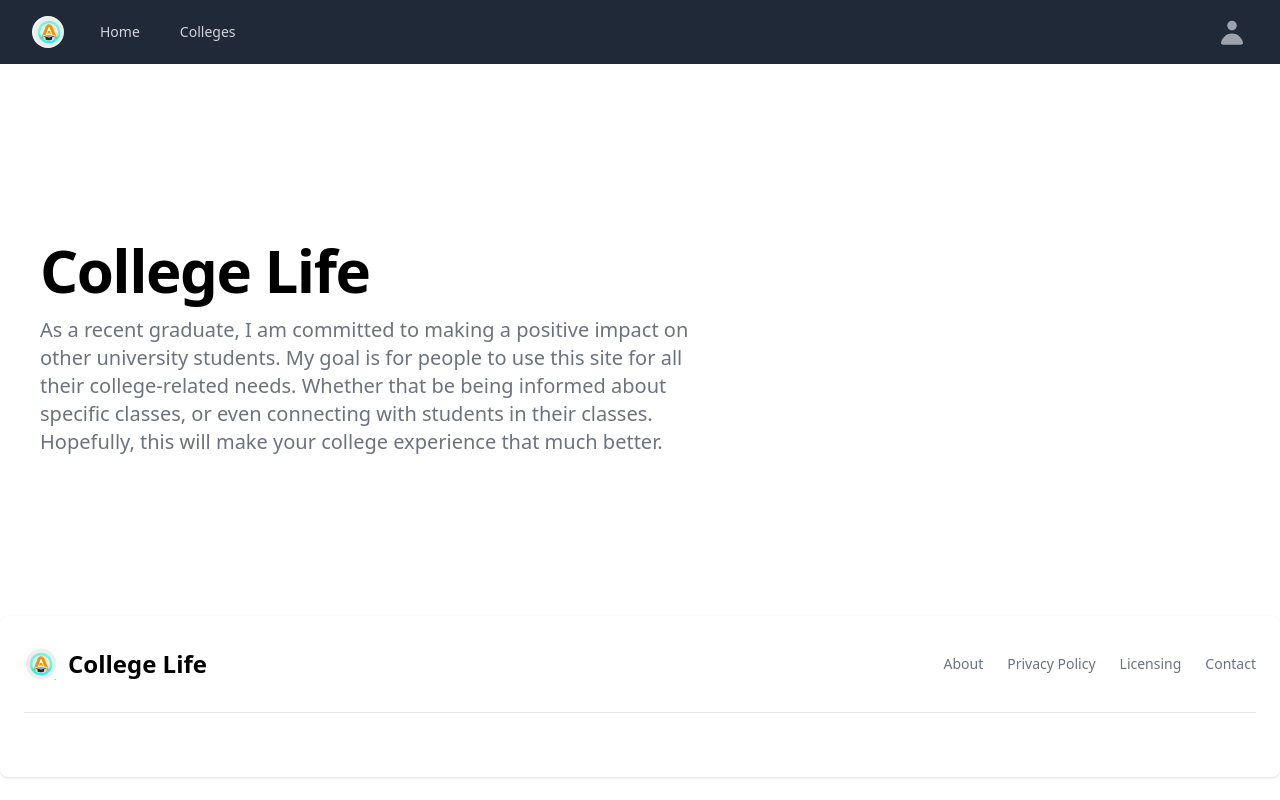
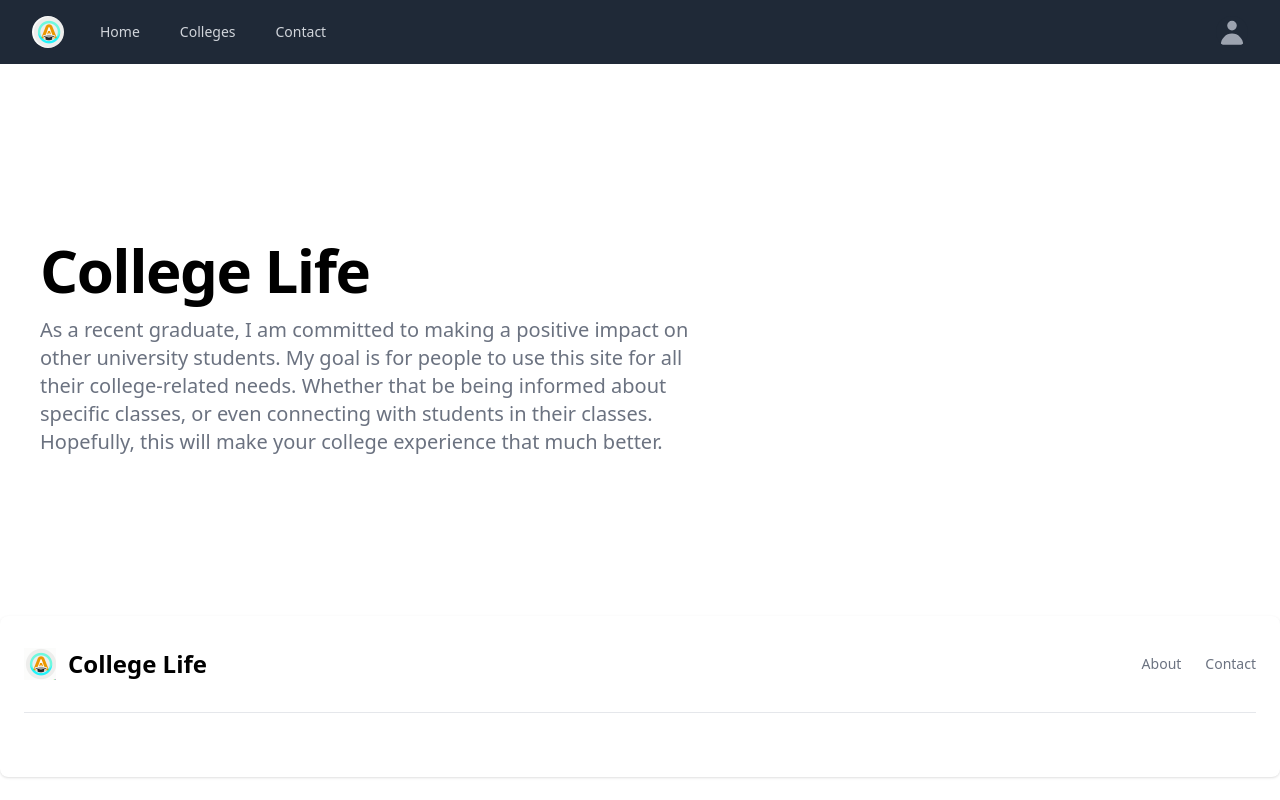
Before and after one commit to nategreb/college-life, a Django app: page /about/ in a window 1280 px wide. Run offline with Django 4.2, Linux system fonts and the light colour scheme; style sheets or scripts are compiled from the project's sources; parts of the project's set-up code (start-up, migrations or seed data) failed here and were passed over; some libraries are stand-ins or nearby versions.

Commit message:
added a contact page

```diff
--- a/college_living/college_living/urls.py
+++ b/college_living/college_living/urls.py
@@ -6,6 +6,7 @@ from .views import home
 urlpatterns = [
     path('admin/', admin.site.urls),
     path('about/', TemplateView.as_view(template_name='About.html'), name='about'),
+    path('contact/', TemplateView.as_view(template_name='Contact.html'), name='contact'),
 
     # third party
     path('accounts/', include('allauth.urls')),
--- a/college_living/templates/Pagination.html
+++ b/college_living/templates/Pagination.html
@@ -53,6 +53,7 @@
                     </a>
                 </div>
             </article>
+            <br>
         {% endfor %}
     </div>
 
--- a/college_living/templates/base.html
+++ b/college_living/templates/base.html
@@ -71,6 +71,8 @@
                             <a href="{% url 'colleges:classes' user.college.id user.college.slug %}"
                                class="text-gray-300 hover:bg-gray-700 hover:text-white px-3 py-2 rounded-md text-sm font-medium">Classes</a>
                         {% endif %}
+                        <a href="{% url 'contact' %}"
+                           class="text-gray-300 hover:bg-gray-700 hover:text-white px-3 py-2 rounded-md text-sm font-medium">Contact</a>
                     </div>
                 </div>
             </div>
@@ -161,7 +163,6 @@
 {% endblock %}
 </body>
 
-
 <footer class="p-4 bg-white rounded-lg shadow md:px-6 md:py-8 dark:bg-gray-900">
     <div class="sm:flex sm:items-center sm:justify-between">
         <a href="" class="flex items-center mb-4 sm:mb-0">
@@ -172,14 +173,14 @@
             <li>
                 <a href="{% url 'about' %}" class="mr-4 hover:underline md:mr-6 ">About</a>
             </li>
+            {#            <li>#}
+            {#                <a href="#" class="mr-4 hover:underline md:mr-6">Privacy Policy</a>#}
+            {#            </li>#}
+            {#            <li>#}
+            {#                <a href="#" class="mr-4 hover:underline md:mr-6 ">Licensing</a>#}
+            {#            </li>#}
             <li>
-                <a href="#" class="mr-4 hover:underline md:mr-6">Privacy Policy</a>
-            </li>
-            <li>
-                <a href="#" class="mr-4 hover:underline md:mr-6 ">Licensing</a>
-            </li>
-            <li>
-                <a href="#" class="hover:underline">Contact</a>
+                <a href="{% url 'contact' %}" class="hover:underline">Contact</a>
             </li>
         </ul>
     </div>
```
Also changed, not shown: college_living/templates/Contact.html (added, +15 -0 lines).
